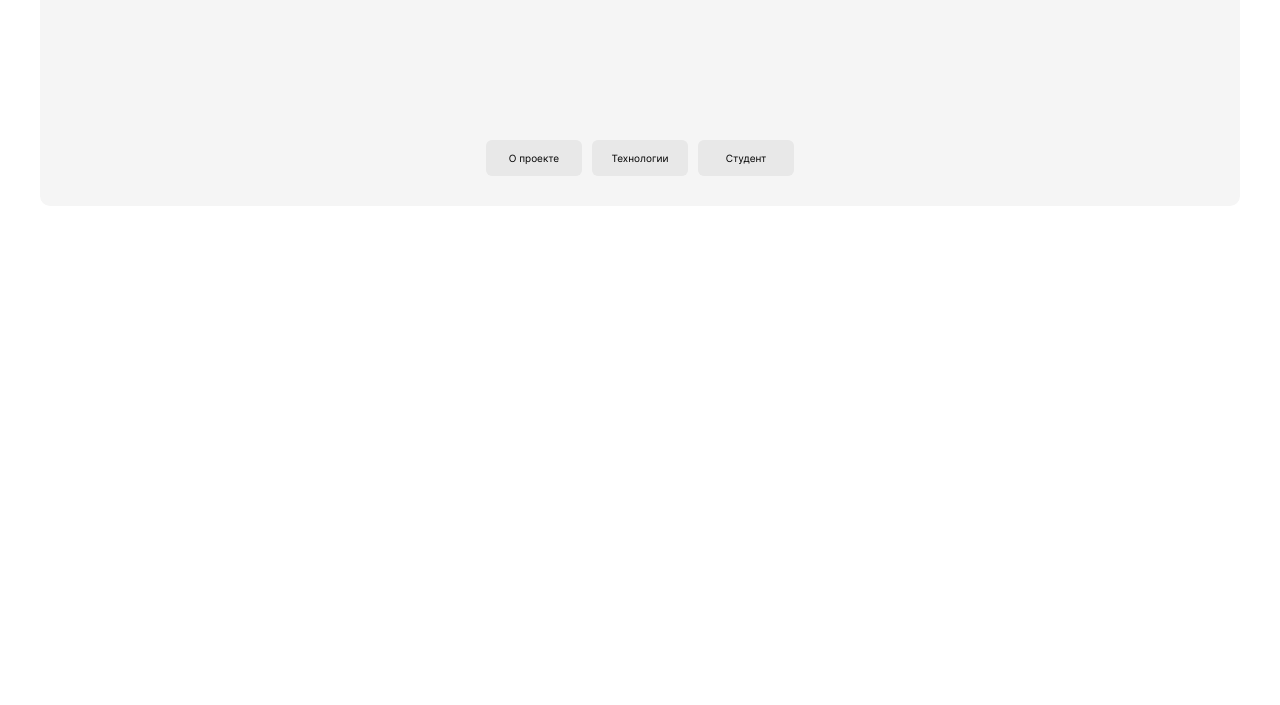
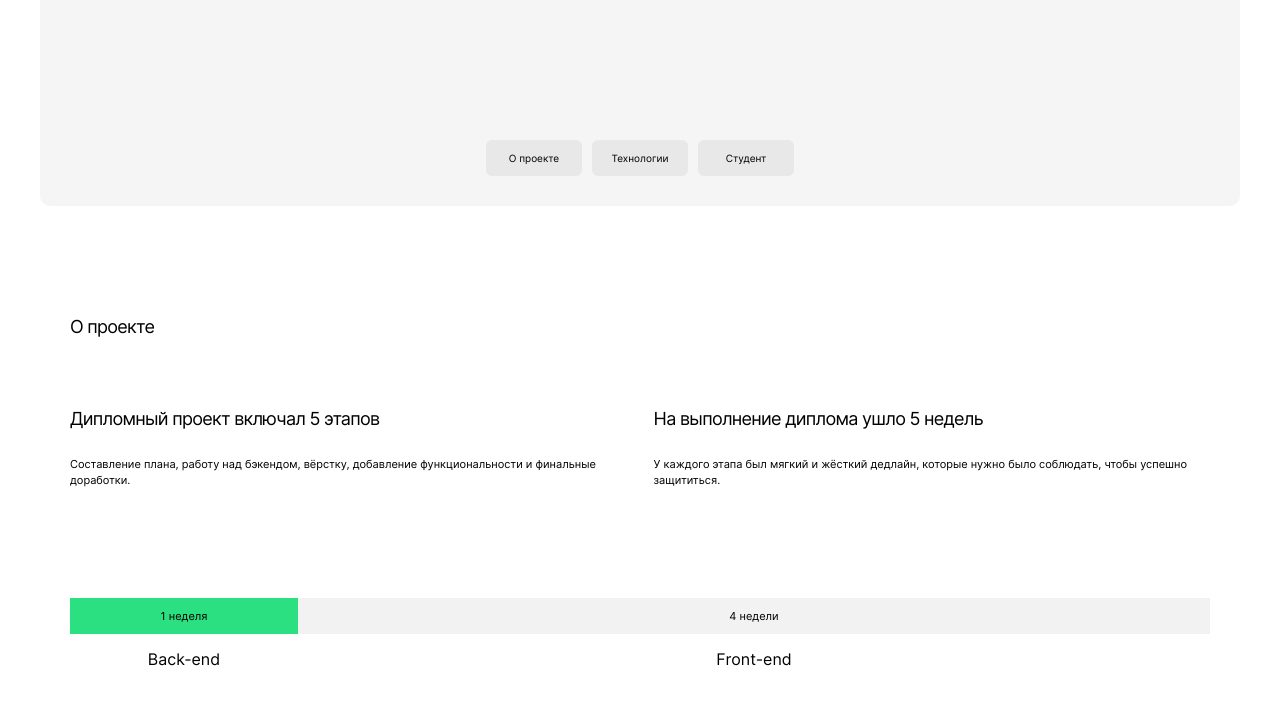
Before and after one commit to masya728m/movies-explorer-frontend, a React app: page / in a window 1280 px wide. Shown: the part 361-1066 px from the top of the page. Before the commit the page ends 800 px from the top, so only its background shows below. Built offline with nearby package versions, Linux system fonts and the light colour scheme.

Commit message:
выполнена верстка части "О проекте"

```diff
--- a/src/components/AboutProject/AboutProject.css
+++ b/src/components/AboutProject/AboutProject.css
@@ -0,0 +1,144 @@
+.project-description {
+  margin: 70px 0;
+  padding: 0;
+  width: available;
+}
+
+.project-description__title {
+  margin: 0;
+  padding: 0;
+  font-style: normal;
+  font-weight: normal;
+  font-size: 18px;
+  line-height: 22px;
+  letter-spacing: -0.04em;
+}
+
+.project-description__info-container {
+  display: flex;
+}
+
+.project-description__text-title {
+  margin: 0;
+  padding: 0;
+  font-style: normal;
+  font-weight: normal;
+  font-size: 18px;
+  line-height: 22px;
+  letter-spacing: -0.04em;
+}
+
+.project-description__text-paragraph {
+  margin: 0;
+  padding: 0;
+  font-style: normal;
+  font-weight: normal;
+  font-size: 11px;
+  line-height: 16px;
+}
+
+.project-description__timeline {
+  display: flex;
+  flex-direction: row;
+  width: 100%;
+}
+
+.project-description__timeline-part {
+  text-align: center;
+}
+
+.project-description__timeline-weeks {
+  margin: 0;
+  padding: 0;
+  height: 35px;
+  display: flex;
+  justify-content: space-evenly;
+  align-items: center;
+  font-style: normal;
+  font-weight: normal;
+  font-size: 11px;
+  line-height: 13px;
+}
+
+.project-description__timeline-part_type_backend {
+  flex: 1;
+}
+
+.project-description__timeline-weeks_type_frontend {
+  background-color: #2BE080;
+}
+
+.project-description__timeline-weeks_type_backend {
+  background-color: #F2F2F2;
+}
+
+@media screen and (min-width: 425px) {
+  .project-description__timeline-weeks {
+    height: 36px;
+  }
+}
+
+@media screen and (max-width: 425px) {
+  .project-description {
+    margin: 70px 18px;
+  }
+
+  .project-description__info-container {
+    flex-direction: column;
+    gap: 56px;
+    margin: 60px 0;
+  }
+
+  .project-description__text-title {
+    margin-bottom: 16px;
+  }
+
+  .project-description__timeline-part_type_frontend {
+    width: calc(100 * calc(100vw / 320));
+    max-width: 100px;
+  }
+}
+
+@media screen and (min-width: 768px) {
+  .project-description {
+    margin: 110px 70px;
+  }
+
+  .project-description__info-container {
+    gap: 40px;
+    margin: 70px 0 110px;
+  }
+
+  .project-description__text-title {
+    margin-bottom: 26px;
+  }
+
+  .project-description__timeline-part_type_frontend {
+    width: 228px;
+  }
+}
+
+@media screen and (min-width: 425px) and (max-width: 768px) {
+  .project-description {
+    margin: 90px 50px;
+  }
+
+  .project-description__info-container {
+    gap: 30px;
+    margin: 70px 0 93px;
+  }
+
+  .project-description__text-title {
+    margin-bottom: 22px;
+  }
+
+  .project-description__timeline-part_type_frontend {
+    width: 140px;
+  }
+}
+
+@media screen and (min-width: 425px) {
+  .project-description__info-container {
+    flex-direction: row;
+  }
+}
--- a/src/components/AboutProject/AboutProject.js
+++ b/src/components/AboutProject/AboutProject.js
@@ -2,8 +2,44 @@ import './AboutProject.css';
 
 function AboutProject() {
   return (
-    <div>
-
+    <div className="project-description">
+      <h2 className="project-description__title">О проекте</h2>
+      <div className="project-description__info-container">
+        <div className="project-description__text-section">
+          <h2 className="project-description__text-title">
+            Дипломный проект включал 5 этапов
+          </h2>
+          <p className="project-description__text-paragraph">
+            Составление плана, работу над бэкендом, вёрстку, добавление функциональности и финальные доработки.
+          </p>
+        </div>
+        <div className="project-description__text-section">
+          <h2 className="project-description__text-title">
+            На выполнение диплома ушло 5 недель
+          </h2>
+          <p className="project-description__text-paragraph">
+            У каждого этапа был мягкий и жёсткий дедлайн, которые нужно было соблюдать, чтобы успешно защититься.
+          </p>
+        </div>
+      </div>
+      <div className="project-description__timeline">
+        <div className="project-description__timeline-part project-description__timeline-part_type_frontend">
+          <p className="project-description__timeline-weeks project-description__timeline-weeks_type_frontend">
+            1 неделя
+          </p>
+          <p className="project-description__timeline-brief">
+            Back-end
+          </p>
+        </div>
+        <div className="project-description__timeline-part project-description__timeline-part_type_backend">
+          <p className="project-description__timeline-weeks project-description__timeline-weeks_type_backend">
+            4 недели
+          </p>
+          <p className="project-description__timeline-brief">
+            Front-end
+          </p>
+        </div>
+      </div>
     </div>
   );
 }
--- a/src/components/Promo/Promo.css
+++ b/src/components/Promo/Promo.css
@@ -15,6 +15,8 @@
   font-style: normal;
   text-align: center;
   position: absolute;
+  left: 0;
+  right: 0;
 
 }
 
```
